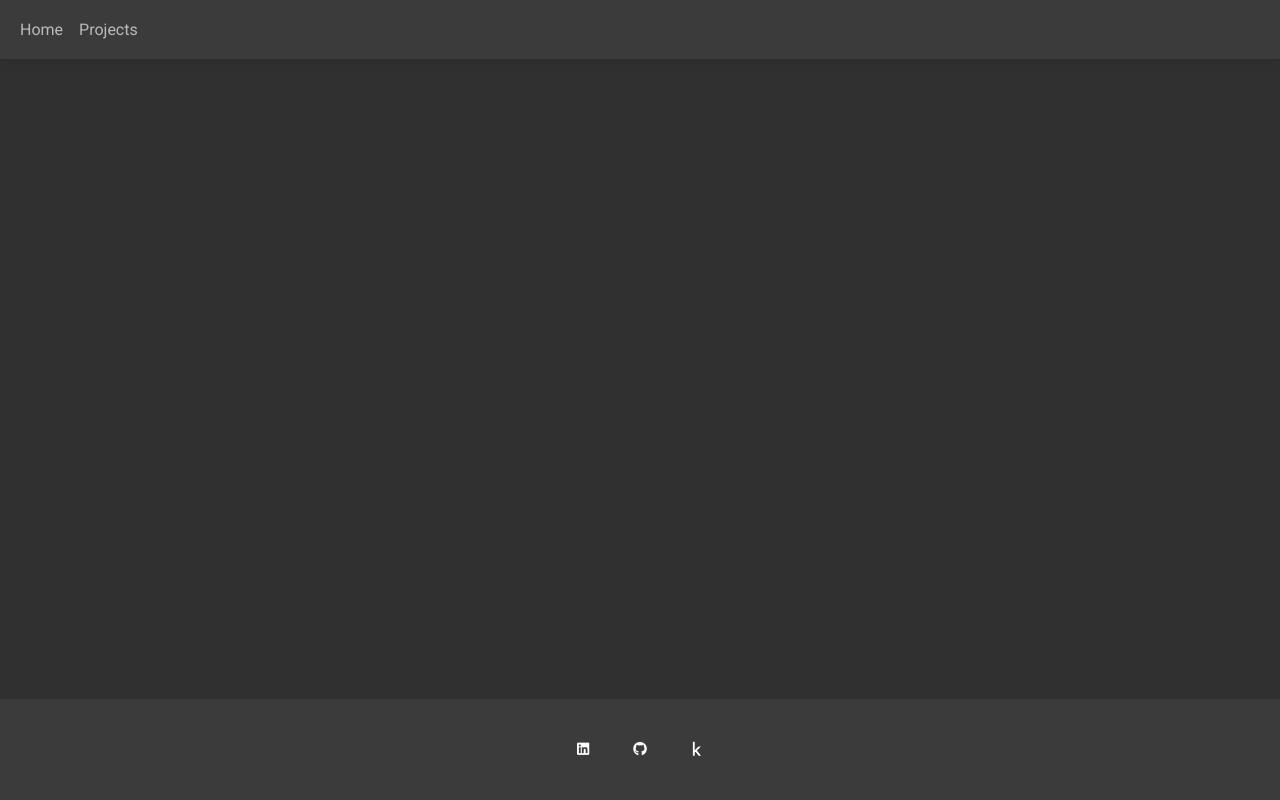
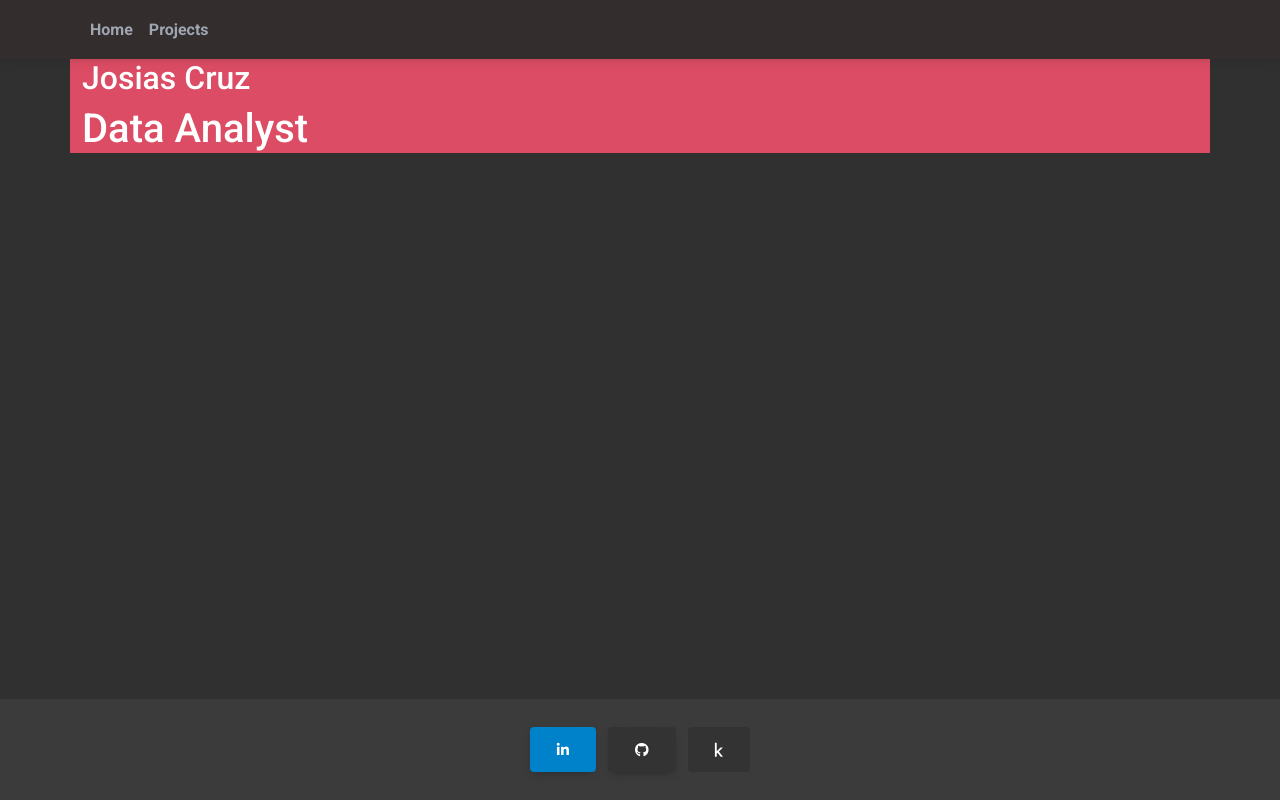
Before and after one commit to Josias-Cruz/Josias-Cruz.github.io, a plain HTML site: page index.html in a window 1280 px wide. Drawn offline with Linux system fonts and the light colour scheme.

Commit message:
navbar toggle fixed, need final rev. footer work in progress

```diff
--- a/index.html
+++ b/index.html
@@ -11,39 +11,48 @@
   <!-- Google Fonts Roboto -->
   <link rel="stylesheet" href="https://fonts.googleapis.com/css2?family=Roboto:wght@300;400;500;700;900&display=swap" />
   <!-- MDB -->
-  <link rel="stylesheet" href="css/mdb.min.css" />
+  <link rel="stylesheet" href="../css/mdb.min.css" />
 </head>
 
 <body>
   <!-- Start your project here-->
+  <!--Main Navigation-->
+  <header>
     <!-- Navbar -->
-  <nav class="navbar navbar-expand-lg navbar-light bg-body-tertiary fixed-top">
+    <nav class="navbar navbar-expand-lg navbar-dark bg-dark">
       <!-- Container wrapper -->
-    <div class="container-fluid">
+      <div class="container">
         <!-- Toggle button -->
         <button data-mdb-collapse-init class="navbar-toggler" type="button" data-mdb-target="#navbarSupportedContent"
           aria-controls="navbarSupportedContent" aria-expanded="false" aria-label="Toggle navigation">
           <i class="fas fa-bars"></i>
         </button>
-
         <!-- Collapsible wrapper -->
         <div class="collapse navbar-collapse" id="navbarSupportedContent">
           <!-- Left links -->
           <ul class="navbar-nav me-auto mb-2 mb-lg-0">
             <li class="nav-item">
-            <a class="nav-link" href="index.html">Home</a>
+              <a class="nav-link text-secondary fw-bold" href="../index.html">Home</a>
             </li>
             <li class="nav-item">
-            <a class="nav-link" href="pages/projects.html">Projects</a>
+              <a class="nav-link text-secondary fw-bold" href="../pages/projects.html">Projects</a>
             </li>
           </ul>
           <!-- Left links -->
         </div>
         <!-- Collapsible wrapper -->
       </div>
-    <!-- Container wrapper -->
     </nav>
     <!-- Navbar -->
+  </header>
+  <!--Main layout-->
+  <main>
+    <div class="container bg-danger">
+      <h2>Josias Cruz</h2>
+      <h1>Data Analyst</h1>
+    </div>
+  </main>
+  <!--Main layout-->
   <!-- Footer -->
   <footer class="text-center bg-body-tertiary fixed-bottom">
     <!-- Grid container -->
@@ -51,16 +60,16 @@
       <!-- Section: Social media -->
       <section class="mb-4">
         <!-- Linkedin -->
-        <a data-mdb-ripple-init class="btn btn-link btn-floating btn-lg text-body m-1"
-          href="https://www.linkedin.com/in/josiascruz/" target="_blank" role="button"
-          data-mdb-ripple-color="success"><i class="fab fa-linkedin"></i></a>
+        <a class="btn text-white btn-lg text-body m-1" data-mdb-ripple-init style="background-color: #0082ca;" href="#!" role="button">
+          <i class="fab fa-linkedin-in"></i>
+        </a>
         <!-- Github -->
-        <a data-mdb-ripple-init class="btn btn-link btn-floating btn-lg text-body m-1"
-          href="https://github.com/Josias-Cruz" target="_blank" role="button" data-mdb-ripple-color="success"><i
-            class="fab fa-github"></i></a>
+        <a class="btn text-white btn-lg text-body m-1" data-mdb-ripple-init style="background-color: #333333;" href="#!" role="button">
+          <i class="fab fa-github"></i>
+        </a>
         <!-- Kaggle -->
-        <a data-mdb-ripple-init class="btn btn-link btn-floating btn-lg text-body m-1"
-          href="https://www.kaggle.com/josi4scruz" target="_blank" role="button" data-mdb-ripple-color="success"><i
+        <a data-mdb-ripple-init class="btn btn-link btn-lg  text-white text-body m-1"
+          href="https://www.kaggle.com/josi4scruz" style="background-color:#333333" target="_blank" role="button" data-mdb-ripple-color="success"><i
             class="fab fa-kaggle"></i></a>
       </section>
       <!-- Section: Social media -->
```
Also changed, not shown: pages/projects.html (+3 -9 lines). Lines whose indentation alone changed are shown as unchanged.
